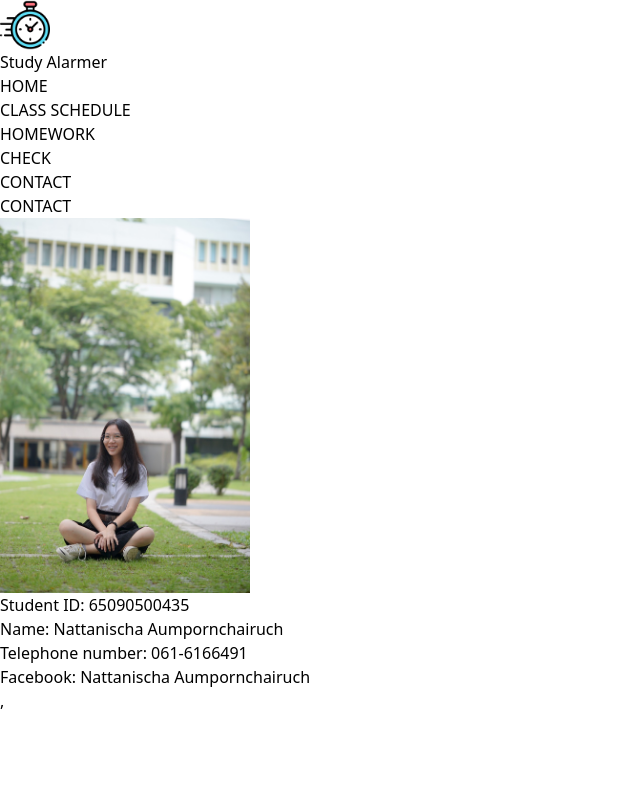
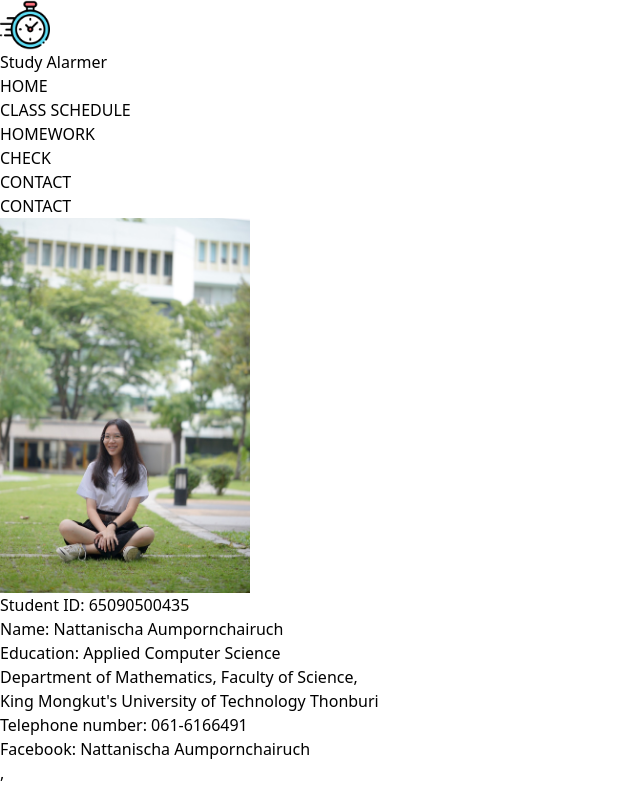
Before and after one commit to loventnc/Project, a React (Vite) app in the folder client/: page /contact in a window 1280 px wide. Shown: the whole page, without its empty margins (0-640 px from the left). Built offline with nearby package versions, Linux system fonts and the light colour scheme.

Commit message:
Edit contact

```diff
--- a/client/src/Contact.jsx
+++ b/client/src/Contact.jsx
@@ -8,9 +8,12 @@ const Contact = () => {
         <h1 className='text-[24px] bg-[#19A7CE] text-white px-10 py-2'>CONTACT</h1>
           <div className='flex items-center justify-between container mx-auto px-[200px]'>
           <img src={me} alt="" width="250px" className='pt-10' />
-            <div className='border rounded-lg bg-[#BFDCE5] text-[20px] px-[70px] pl-10 pt-5 pb-5'>
+            <div className='border rounded-lg bg-[#BFDCE5] text-[20px] px-[100px] mt-10 pr-20 pl-10 pt-5 pb-5'>
               <h5>Student ID: 65090500435</h5>
               <h1 className='mt-3'>Name: Nattanischa Aumpornchairuch</h1>
+              <h2 className='mt-3'>Education: Applied Computer Science</h2>
+              <h6 className='mt-3'>Department of Mathematics, Faculty of Science,</h6>
+              <h6 className='mt-3'>King Mongkut's University of Technology Thonburi</h6>
               <h3 className='mt-3'>Telephone number: 061-6166491</h3>
               <h4 className='mt-3 '>Facebook: Nattanischa Aumpornchairuch</h4>
             </div>
```
